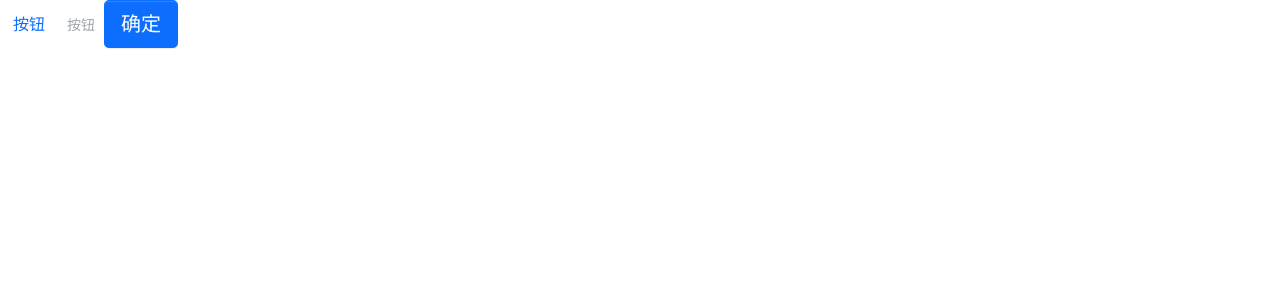
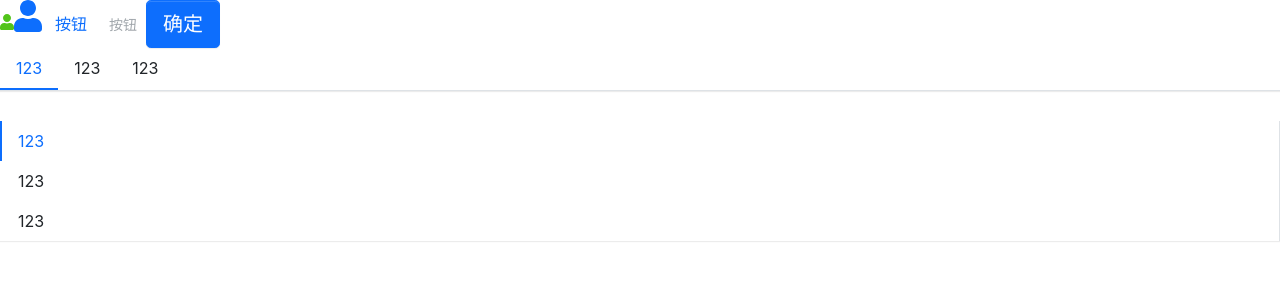
Before and after one commit to LPieces/LPieces-Design, a React (Create React App) app: page / in a window 1280 px wide. Shown: the top 300 px of the page. Built offline with nearby package versions, Linux system fonts and the light colour scheme.

Commit message:
icon menu

```diff
--- a/src/App.tsx
+++ b/src/App.tsx
@@ -1,12 +1,30 @@
 import React from 'react';
 import Button from './components/Button/button';
+import Icon from './components/Icon/icon';
+import { library } from '@fortawesome/fontawesome-svg-core';
+import { faUser } from '@fortawesome/free-solid-svg-icons'; // fas全部icon引入
+import Menu from './components/Menu/menu';
+import MenuItem from './components/Menu/menuItem';
+library.add(faUser);
 
 const App: React.FC = (): React.ReactElement => {
   return (
     <div className="App">
-     <Button btnType="link" href="https://www.baidu.com" target="_blank">按钮</Button>
-     <Button size="sm" disabled={ true } btnType="link" href="https://www.baidu.com" target="_blank">按钮</Button>
-     <Button btnType="primary" size="lg">确定</Button>
+      <Icon icon="user" theme="success" size="1x" />
+      <Icon icon="user" theme="primary" size="2x" />
+      <Button btnType="link" href="https://www.baidu.com" target="_blank">按钮</Button>
+      <Button size="sm" disabled={ true } btnType="link" href="https://www.baidu.com" target="_blank">按钮</Button>
+      <Button btnType="primary" size="lg">确定</Button>
+      <Menu mode="horizontal" defaultIndex="0">
+        <MenuItem index="0">123</MenuItem>
+        <MenuItem index="1">123</MenuItem>
+        <MenuItem index="2">123</MenuItem>
+      </Menu>
+      <Menu mode="vertical" defaultIndex="0">
+        <MenuItem index="0">123</MenuItem>
+        <MenuItem index="1">123</MenuItem>
+        <MenuItem index="2">123</MenuItem>
+      </Menu>
     </div>
   );
 }
--- a/src/components/Button/button.tsx
+++ b/src/components/Button/button.tsx
@@ -1,5 +1,5 @@
 import React from 'react';
-import classnames from 'classnames';
+import classNames from 'classnames';
 
 type ButtonSize = 'lg' | 'sm'
 type ButtonType = 'primary' | 'default' | 'danger' | 'link'
@@ -20,7 +20,7 @@
 const Button: React.FC<ButtonProps> = (props) => {
 const { btnType, size, disabled, children, href, className, ...restProps } = props;
 
-  const classes = classnames('lpd-btn', className, {
+  const classes = classNames('lpd-btn', className, {
     [`lpd-btn-${btnType}`]: btnType,
     [`lpd-btn-${size}`]: size,
     disabled: btnType === 'link' && disabled,
--- /dev/null
+++ b/src/components/Icon/_style.scss
@@ -0,0 +1,5 @@
+@each $key, $val in $theme-colors {
+  .lpd-icon-#{$key} {
+    color: $val;
+  }
+}
--- a/src/components/Icon/icon.tsx
+++ b/src/components/Icon/icon.tsx
@@ -1,13 +1,20 @@
 import React from 'react';
-import classnames from 'classnames';
-import { FontAwesomeIcon } from '@fortawesome/react-fontawesome';
-import { faCoffee } from '@fortawesome/free-solid-svg-icons';
+import classNames from 'classnames';
+import { FontAwesomeIcon, FontAwesomeIconProps } from '@fortawesome/react-fontawesome';
 
-type TypeProps = 'primary' | 'secondary' | 'success' | 'info' | 'warning' | 'danger' | 'light' | 'dark';
+type ThemeProps = 'primary' | 'secondary' | 'success' | 'info' | 'warning' | 'danger' | 'light' | 'dark';
 
-const Icon: React.FC = (): React.ReactElement => {
+interface IconProos extends FontAwesomeIconProps {
+    theme?: ThemeProps
+}
+
+const Icon: React.FC<IconProos> = (props): React.ReactElement => {
+    const { className, theme, ...restProps } = props;
+    const classes = classNames('lpd-icon', className, {
+        [`lpd-icon-${theme}`]: theme
+    })
     return (
-        <FontAwesomeIcon icon={faCoffee} />
+        <FontAwesomeIcon className={ classes } { ...restProps } />
     )
 }
 
--- /dev/null
+++ b/src/components/Menu/_style.scss
@@ -0,0 +1,115 @@
+.lpd-menu {
+  display: flex;
+  flex-flow: row wrap;
+  padding-left: 0;
+  margin-bottom: 30px;
+  list-style: none;
+  border-bottom: $menu-border-width solid $menu-border-color;
+  box-shadow: $menu-box-shadow;
+
+  >.lpd-menu-item {
+    padding: $menu-item-padding-y $menu-item-padding-x;
+    cursor: pointer;
+    transition: $menu-transition;
+
+    &:hover,
+    &:focus {
+      text-decoration: none;
+    }
+
+    &.is-disabled {
+      color: $menu-item-disabled-color;
+      pointer-events: none;
+      cursor: default;
+    }
+
+    &.is-active,
+    &:hover {
+      color: $menu-item-active-color;
+      border-bottom: $menu-item-active-border-width solid $menu-item-active-color;
+    }
+  }
+
+  .submenu-item {
+    position: relative;
+    .submenu-title {
+      display: flex;
+      align-items: center;
+    }
+    .arrow-icon {
+      transition: transform .25s ease-in-out;
+      margin-left: 3px;
+    }
+    &:hover {
+      .arrow-icon {
+        transform: rotate(180deg);
+      }
+    }
+  }
+
+  // 覆盖垂直模式时的hover状态
+  .is-vertical {
+    .arrow-icon {
+      transform: rotate(0deg) !important;
+    }
+  }
+  .is-vertical.is-opened {
+    .arrow-icon {
+      transform: rotate(180deg) !important;
+    }
+  }
+
+  .lpd-menu-submenu {
+    opacity: 0;
+    display: none;
+    list-style:none;
+    padding-left: 0;
+    white-space: nowrap;
+    transition: opacity 0.4s ease-in;
+    transition: $menu-transition;
+    .lpd-menu-item {
+      padding: $menu-item-padding-y $menu-item-padding-x;
+      cursor: pointer;
+      transition: $menu-transition;
+      color: $body-color;
+      &.is-active, &:hover {
+        color: $menu-item-active-color !important;
+      }
+    }
+  }
+
+  .lpd-menu-submenu.lpd-menu-opened {
+    display: block;
+    opacity: 1;
+  }
+}
+
+.lpd-menu-horizontal {
+  >.lpd-menu-item {
+    border-bottom: $menu-item-active-border-width solid transparent;
+  }
+  .lpd-menu-submenu {
+    position: absolute;
+    background: $white;
+    z-index: 100;
+    top: calc(100% + 8px);
+    left: 0;
+    border: $menu-border-width solid $menu-border-color;
+    box-shadow: $submenu-box-shadow;
+  }
+}
+
+.lpd-menu-vertical {
+  flex-direction: column;
+  border-bottom: 0;
+  border-right: $menu-border-width solid $menu-border-color;
+
+  .lpd-menu-item {
+    border-left: $menu-item-active-border-width solid transparent;
+    &.is-active,
+    &:hover {
+      border-bottom: 0;
+      border-left: $menu-item-active-border-width solid $menu-item-active-color;
+    }
+  }
+}
--- /dev/null
+++ b/src/components/Menu/menu.tsx
@@ -0,0 +1,71 @@
+import React, { useState, createContext } from "react"
+import classNames from "classnames"
+import { MenuItemProps } from './menuItem'
+
+type MenuMode = "horizontal" | "vertical"
+type SelectCallbaack = (selectIndex: string) => void;
+export interface MenuProps {
+  defaultIndex?: string;
+  className?: string;
+  mode?: MenuMode;
+  style?: React.CSSProperties;
+  onSelect?: SelectCallbaack;
+  defaultOpenSubMenus?: string[];
+}
+
+interface IMenuContext {
+  index: string;
+  onSelect?: SelectCallbaack;
+  mode?: MenuMode;
+  defaultOpenSubMenus?: string[];
+}
+export const MenuContext = createContext<IMenuContext>({index: ''});
+
+const Menu: React.FC<MenuProps> = (props) => {
+  const { className, mode, style, children, defaultIndex, onSelect, defaultOpenSubMenus } = props;
+  const [ currentActive, setActive ] = useState(defaultIndex);
+  const classes = classNames('lpd-menu', className, {
+    'lpd-menu-vertical': mode === 'vertical',
+    'lpd-menu-horizontal': mode !== 'vertical'
+  })
+  const handleClick = (index: string) => {
+    setActive(index);
+    if(onSelect){
+      onSelect(index);
+    }
+  }
+  const passedContext: IMenuContext = {
+    index: currentActive ? currentActive : '',
+    onSelect: handleClick,
+    mode,
+    defaultOpenSubMenus,
+  }
+  const renderChildren = () => {
+    return React.Children.map(children, (child, index) => {
+      const childElement = child as React.FunctionComponentElement<MenuItemProps>;
+      const { displayName } = childElement.type;
+      if(displayName === "MenuItem" || displayName === "SubMenu") {
+        return React.cloneElement(childElement, {
+          index: index.toString()
+        })
+      } else {
+        console.error("Warning: Menu has a child which is not a MenuItem component");
+      }
+    })
+  }
+  return(
+    <ul className={classes} style={style} data-testid="test-menu">
+      <MenuContext.Provider value={passedContext}>
+        {renderChildren()}
+      </MenuContext.Provider>
+    </ul>
+  )
+}
+
+Menu.defaultProps = {
+  defaultIndex: '0',
+  mode: 'horizontal',
+  defaultOpenSubMenus: [],
+}
+
+export default Menu
--- /dev/null
+++ b/src/components/Menu/menuItem.tsx
@@ -0,0 +1,31 @@
+import React, { useContext } from "react"
+import classNames from "classnames"
+import { MenuContext } from "./menu";
+
+export interface MenuItemProps {
+  index?: string;
+  disabled?: boolean;
+  className?: string;
+  style?: React.CSSProperties;
+}
+
+const MenuItem: React.FC<MenuItemProps> = (props) => {
+  const { index, disabled, className, style, children } = props;
+  const context = useContext(MenuContext);
+  const classes = classNames('lpd-menu-item', className, {
+    'is-disabled': disabled,
+    'is-active': context.index === index
+  })
+  const handleClick = () => {
+    if(context.onSelect && !disabled && (typeof index === 'string')) {
+      context.onSelect(index);
+    }
+  }
+  return(
+    <li className={classes} style={style} onClick={handleClick}>
+      {children}
+    </li>
+  )
+}
+MenuItem.displayName = "MenuItem"
+export default MenuItem
--- a/src/styles/index.scss
+++ b/src/styles/index.scss
@@ -9,3 +9,9 @@
 
 // Button
 @import "../components/Button/style";
+
+// Menu
+@import "../components/Menu/style";
+
+// Icon
+@import "../components/Icon/style";
```
Also changed, not shown: src/components/Menu/subMenu.tsx (added, +70 -0 lines), 1 other file (tests, documents, lock files or other folders).
